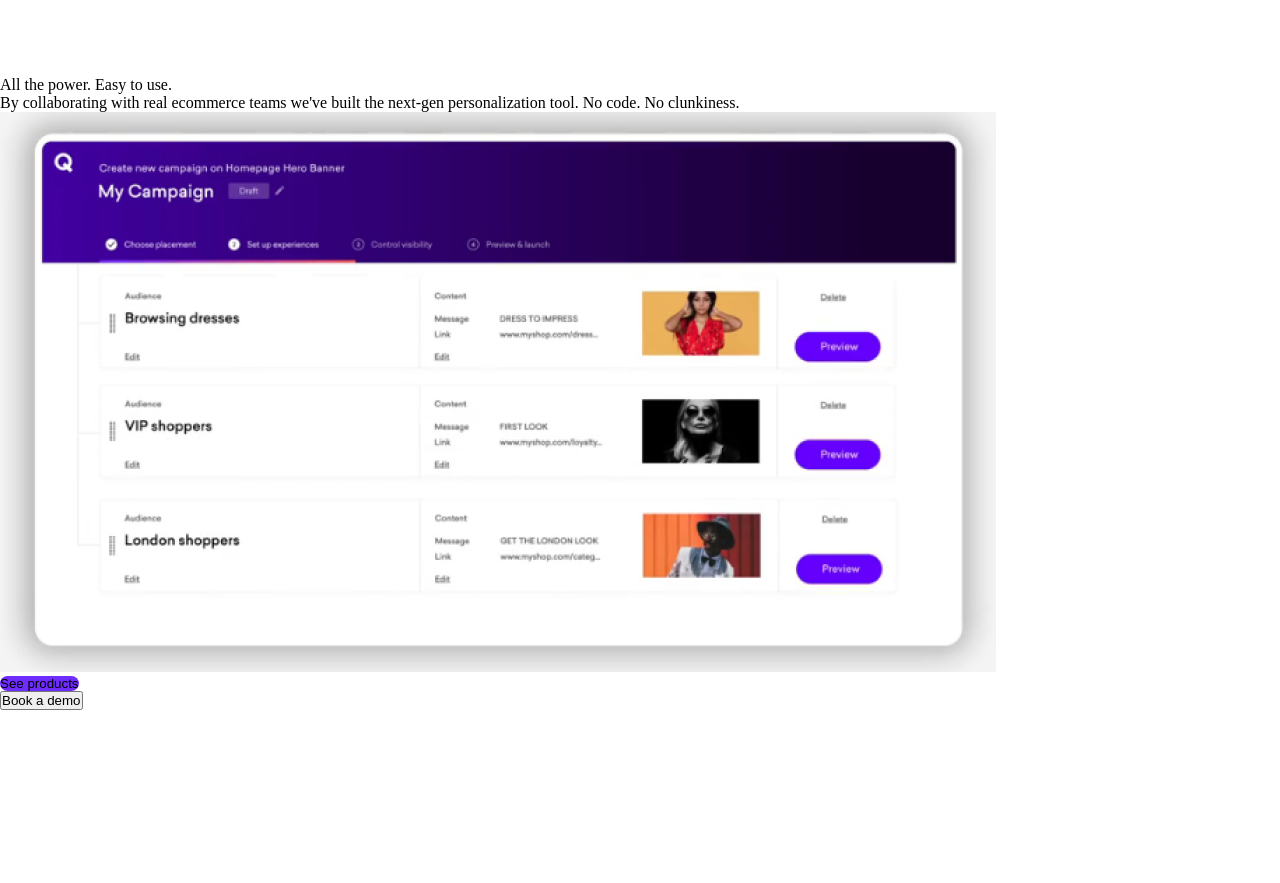
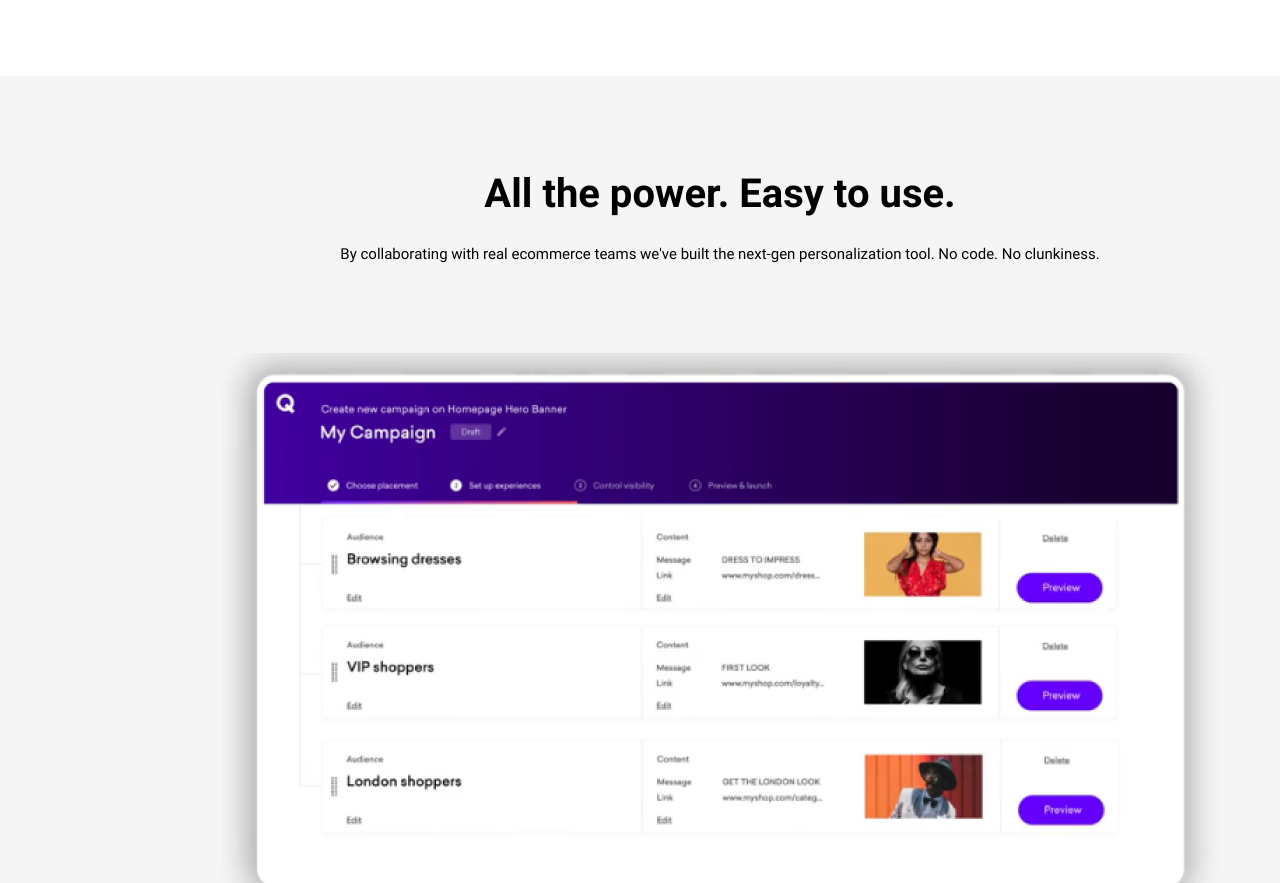
Before and after one commit to Borisolchik/Qubit, a plain HTML site: page index.html in a window 1280 px wide. Shown: the part 2119-3002 px from the top of the page. Before the commit the page ends 2829 px from the top, so only its background shows below. Drawn offline with Linux system fonts and the light colour scheme.

Commit message:
added styles for power section

```diff
--- a/index.css
+++ b/index.css
@@ -346,3 +346,61 @@
     font-family: "Roboto", sans-serif;
     line-height: 15px;
 }
+
+.power {
+    background-color: #F5F5F5;
+    text-align: center;
+    padding: 94px 0 101px;
+}
+
+.power-title {
+    color: #000;
+    text-align: center;
+    font-size: 40px;
+    font-family: "Roboto", sans-serif;
+    font-weight: 700;
+    margin-bottom: 28px;
+}
+
+.power-description {
+    color: #000;
+    text-align: center;
+    font-size: 15px;
+    font-family: "Roboto", sans-serif;
+    margin-bottom: 90px;
+}
+
+.power-actions {
+    display: flex;
+    align-items: center;
+    justify-content: center;
+    margin-top: 76px;
+}
+
+.power-action .btn {
+    width: 189px;
+    height: 40px;
+    color: #FFF;
+    text-align: center;
+    font-size: 15px;
+    font-family: "Roboto", sans-serif;
+    margin-right: 22px;
+}
+
+.power-action .btn-transparent {
+    border-radius: 30px;
+    background: #FFF;
+    box-shadow: 0 0 0 0 #6F2CFF;
+    width: 187px;
+    height: 40px;
+    border: none;
+    color: #6F2CFF;
+    text-align: center;
+    font-size: 15px;
+    font-family: "Roboto", sans-serif;
+}
+
+.power-action .btn-transparent:hover {
+    box-shadow: 1px 1px 0 0 #6F2CFF;
+    cursor: pointer;
+}
```
